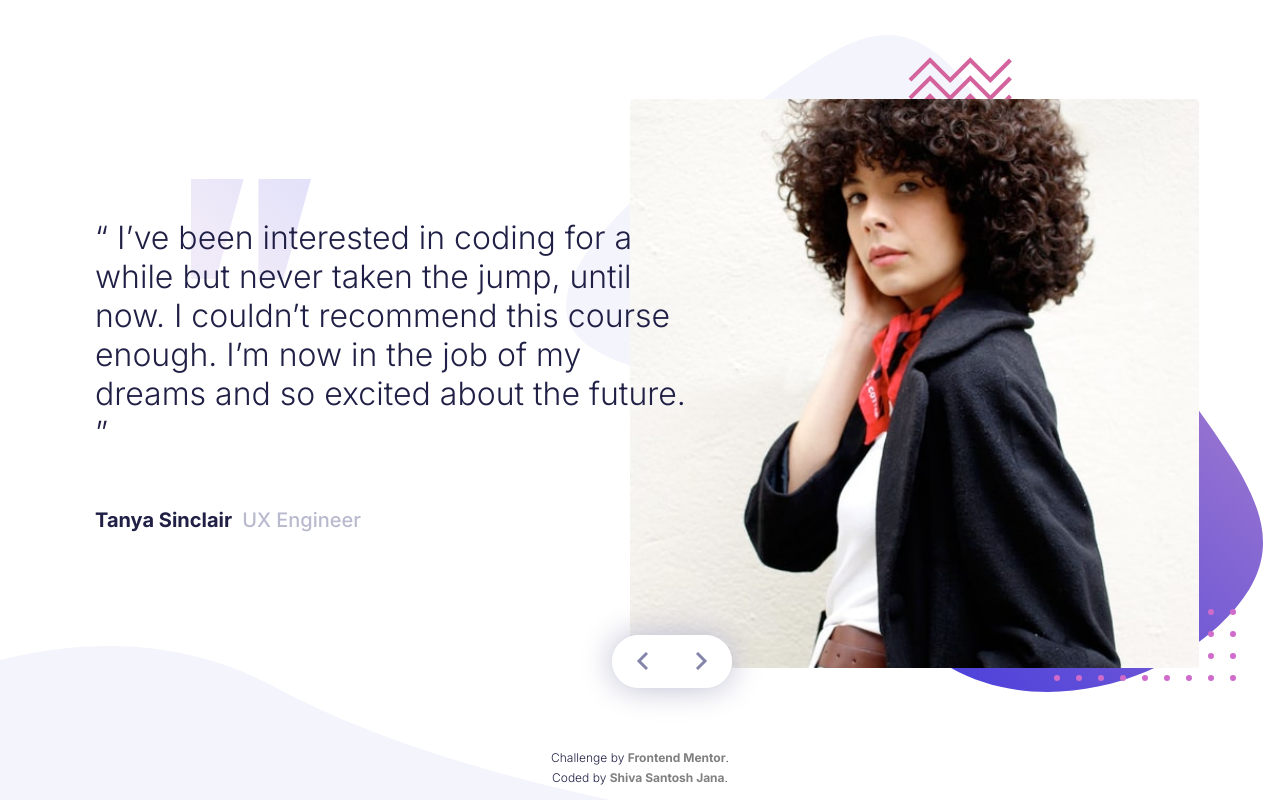
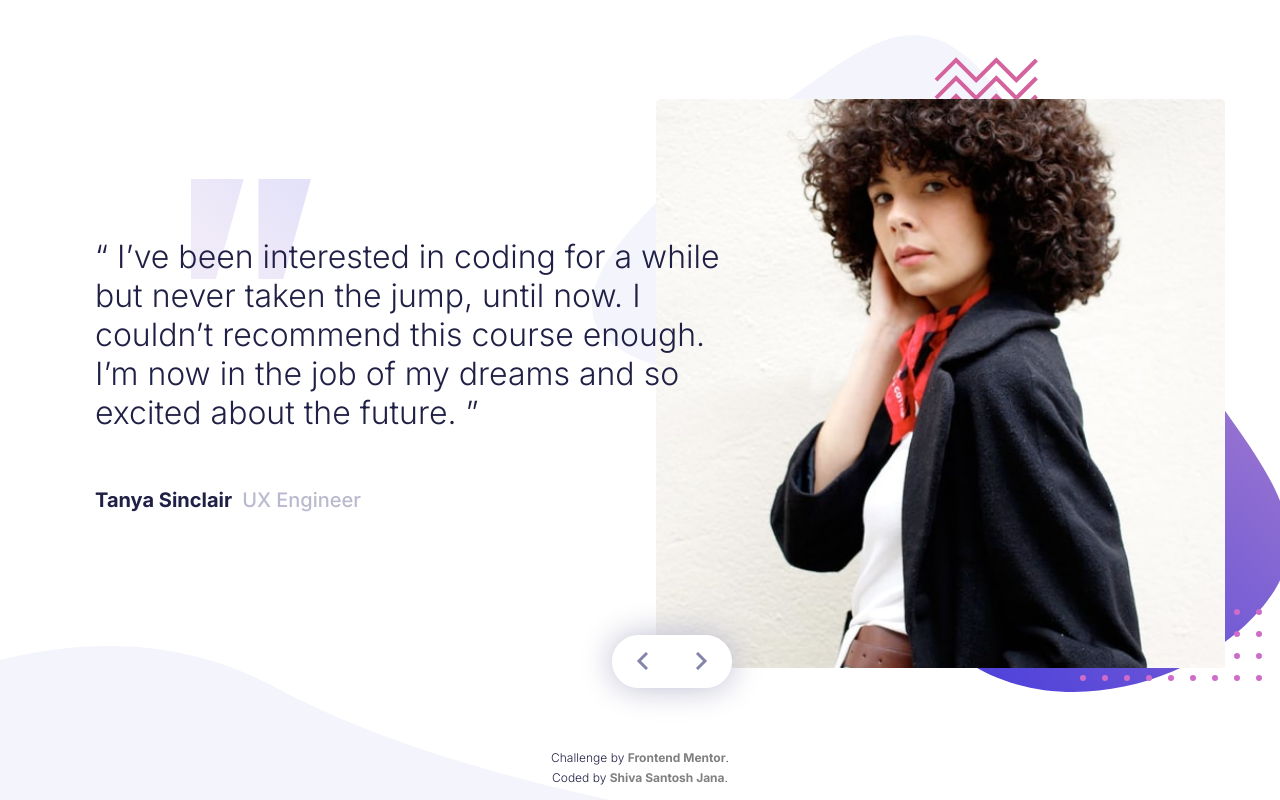
Before and after one commit to santu369/frontendmentor-coding-bootcamp-testimonials-slider, a plain HTML site: page index.html in a window 1280 px wide. Shown: the top 800 px of the page. Drawn offline with Linux system fonts and the light colour scheme.

Commit message:
updated quote size

```diff
--- a/style.css
+++ b/style.css
@@ -63,7 +63,7 @@ main {
 }
 
 .testimonial__user blockquote {
-  max-width: 645px;
+  max-width: 700px;
   min-width: 400px;
   z-index: 100;
   font-weight: 300;
```
